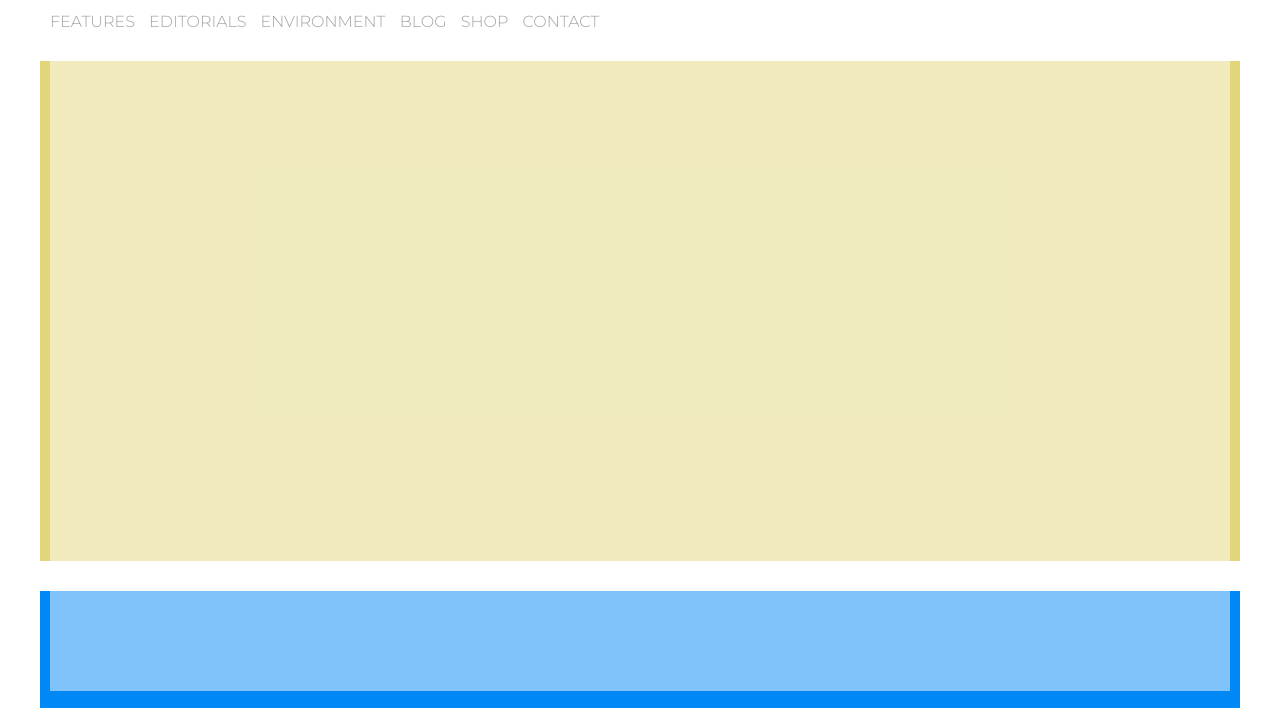
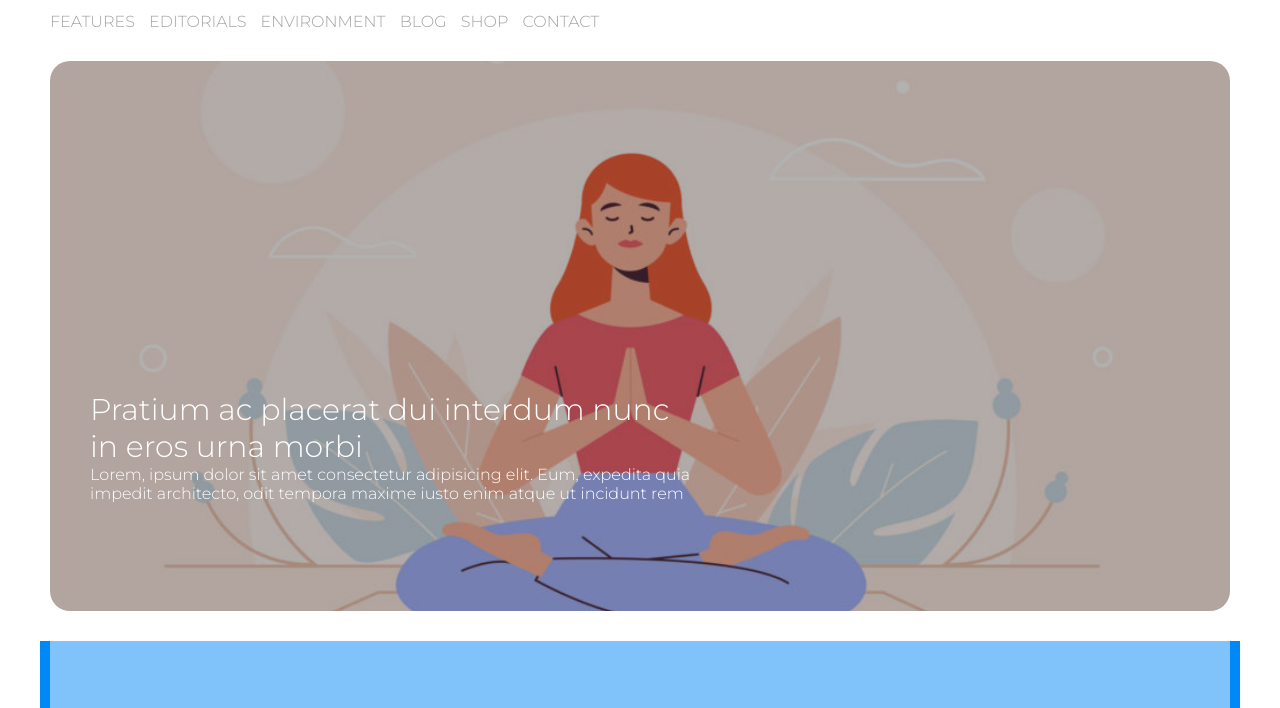
Before and after one commit to dokkalemon/htmlcss-wp, a plain HTML site: page index.html in a window 1280 px wide. Shown: the part 92-800 px from the top of the page. Drawn offline with Linux system fonts and the light colour scheme.

Commit message:
stylize hero

```diff
--- a/css/main.css
+++ b/css/main.css
@@ -6,6 +6,18 @@
     box-sizing: border-box;
     font-family: 'Montserrat', sans-serif;
 }
+
+body {
+    font-weight: 300;
+    color: #a3a3a3;
+}
+
+h1, h2, h3, h4, h5 {
+    font-weight: 600;
+    color: black
+}
+
+
 
 /* Utilities */
 .debug-fix {
@@ -48,6 +60,12 @@
     margin: 0 auto;
 }
 
+
+
+
+
+
+
 /* header */
 header {
     /* background-color: #e579e6; */
@@ -80,11 +98,53 @@ header {
 
 
 /* main */
+/* hero */
 .main-conteiner {
     width: 100%;
-    height: 500px;
-    background-color: #e1d67a;
+    height: 550px;
+    /* background-color: #e1d67a; */
 }
+
+.hero {
+    height: 100%;
+    width: 100%;
+    background-image: url('../img/banner.jpg');
+    background-size: cover;
+    background-position: center -95px;
+    border-radius: 20px;
+    position: relative;
+
+}
+
+.hero-content {
+    position: absolute;
+    height: 100%;
+    width: 100%;
+    background-color: rgba(0, 0, 0, 0.3);
+    border-radius: 20px;
+}
+
+.hero-text {
+    height: 40%;
+    width: 55%;
+    position: absolute;
+    bottom: 0;
+    padding-left: 40px
+
+}
+
+.hero-text > h4 {
+    font-size: 30px;
+    color: white;
+    font-weight: 300;
+}
+
+.hero-text > p {
+    color: white
+}
+
+
+
 
 /* grid layout */
 .grid-conteiner {
@@ -99,6 +159,7 @@ header {
     width: 100%;
     height: 100px
 }
+
 
 .col {
 
--- a/index.html
+++ b/index.html
@@ -18,8 +18,6 @@
         <section class="brand mb-30">
             <a href=""><img src="./img/logo.png" alt=""></a>
         </section>
-
-
         <ul class="menu-list">
             <li class="menu-item"><a href="/">Features</a></li>
             <li class="menu-item"><a href="/">Editorials</a></li>
@@ -28,20 +26,22 @@
             <li class="menu-item"><a href="/">Shop</a></li>
             <li class="menu-item"><a href="/">Contact</a></li>
         </ul>
+   </header>
+
+   <!-- main -->
+        <!-- hero -->
+        <section class="main-conteiner center  px10 mb-30">
+                <section class="hero">
+                    <div class="hero-content">
+                        <div class="hero-text">
+                            <h4>Pratium ac placerat dui interdum nunc in eros urna morbi</h4>
+                            <p>Lorem, ipsum dolor sit amet consectetur adipisicing elit. Eum, expedita quia impedit architecto, odit tempora maxime iusto enim atque ut incidunt rem</p>
 
 
 
+                        </div>
 
-
-
-
-
-   </header>
-
-   <!-- main -->
-   <section class="main-conteiner center  px10 mb-30">
-        <section class="debug-fix">
-
+                    </div>
                 </section>
         </section>
 
@@ -49,6 +49,7 @@
         <section class="grid-conteiner center px10 mb-15">
                 <!-- first grid conteinet -->
                 <section class="first-conteiner mb-30">
+
                 </section>
 
                 <!-- grid -->
```
Lines whose indentation alone changed are shown as unchanged.
